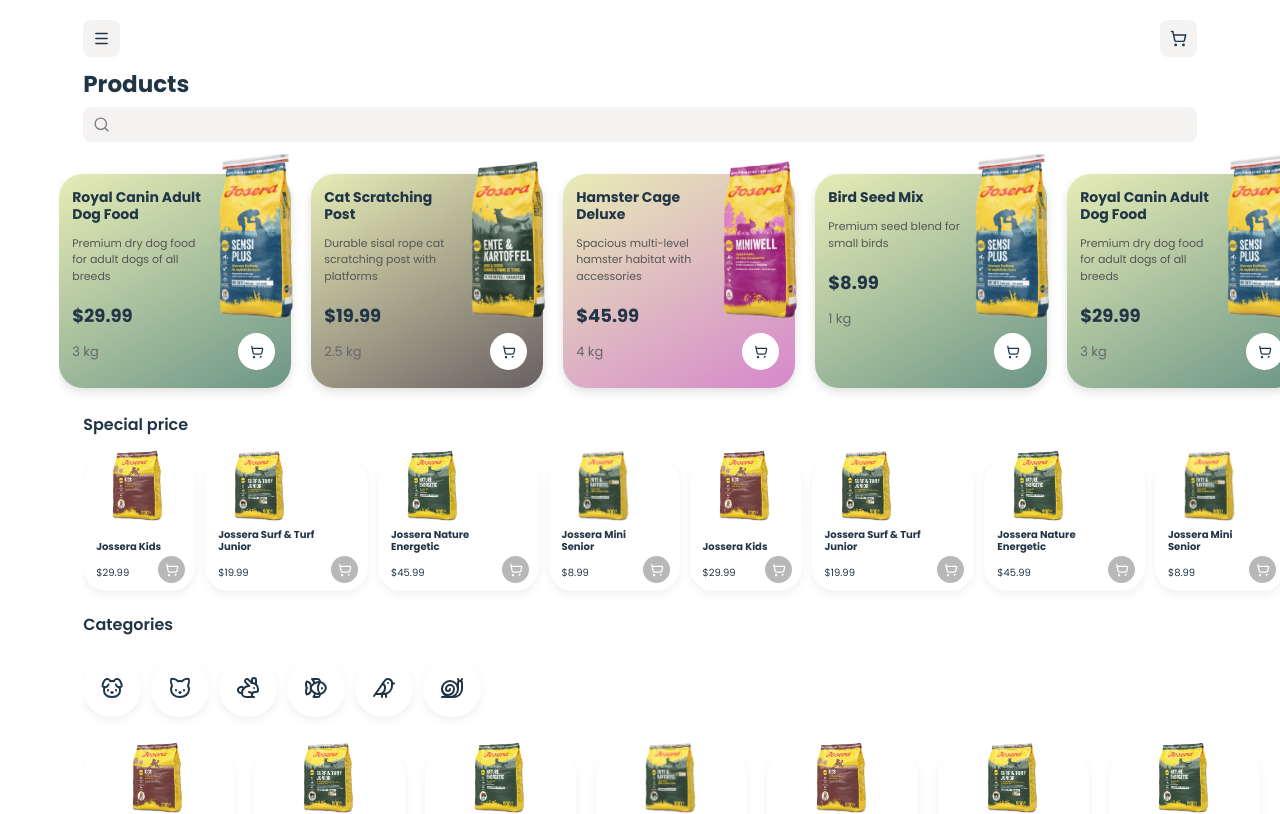
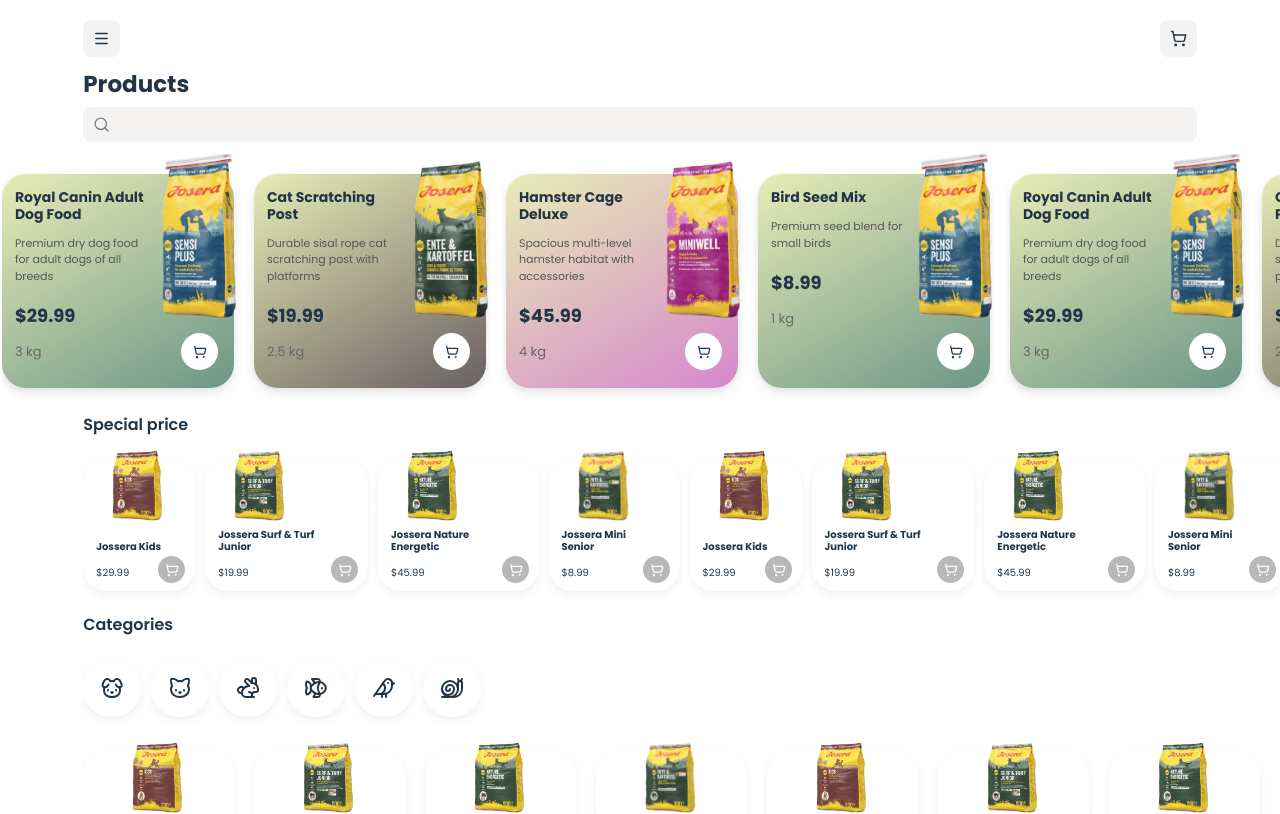
Before and after one commit to Timchin-cpu/q, a React (Vite) app: page / in a window 1280 px wide. Shown: the top 814 px of the page. Built offline with nearby package versions, Linux system fonts and the light colour scheme.

Commit message:
modified:   src/App.module.css

```diff
--- a/src/App.module.css
+++ b/src/App.module.css
@@ -98,7 +98,7 @@
   padding: 20px 0;
   scrollbar-width: none;
   min-width: 93.5vw;
-  margin-left: -24px;
+  margin-left: -7.3%;
   margin-right: 0;
 
   margin-right: -8% !important;
```
